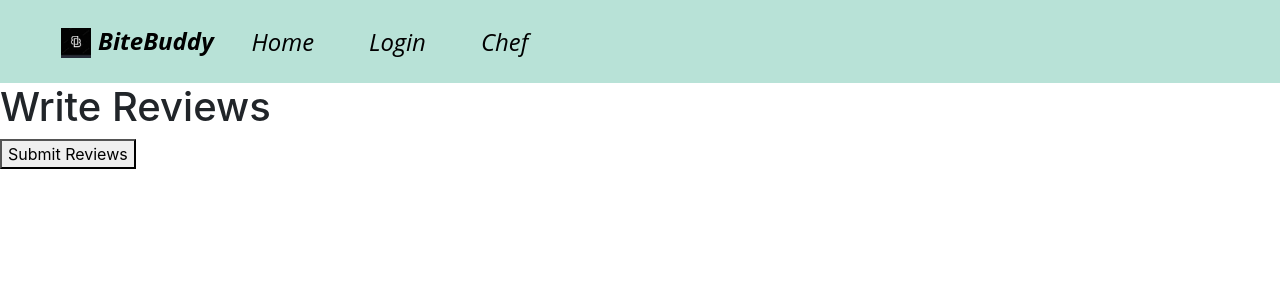
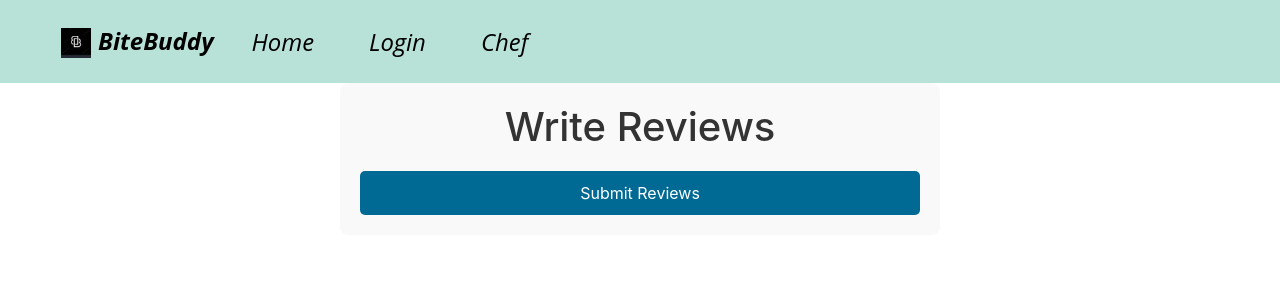
Before and after one commit to Ha1qua/BiteBuddy, a React (Create React App) app in the folder Client/bitebuddy/: page /review in a window 1280 px wide. Shown: the top 300 px of the page. Built offline with nearby package versions, Linux system fonts and the light colour scheme.

Commit message:
Review module styling

```diff
--- a/Client/bitebuddy/src/components/Review.css
+++ b/Client/bitebuddy/src/components/Review.css
@@ -1,44 +1,57 @@
-.restaurant-user-container {
-  text-align: center;
-  font-family: Arial, sans-serif;
+/* Review.css */
+.review-container {
+  padding: 20px;
+  background-color: #f9f9f9;
+  border-radius: 8px;
+  max-width: 600px;
+  margin: 0 auto;
 }
 
-.button-row {
-  display: flex;
-  justify-content: center;
-  gap: 10px;
-  margin: 20px 0;
+.review-container h1 {
+  text-align: center;
+  color: #333;
 }
 
-.table-number-input {
-  padding: 8px;
-  width: 150px;
+.review-item {
+  margin-bottom: 20px;
 }
 
-.dish-list {
-  display: flex;
-  flex-wrap: wrap;
-  gap: 15px;
-  justify-content: center;
+.review-item h3 {
+  font-size: 18px;
+  font-weight: bold;
 }
 
-.dish-item {
-  border: 1px solid #ddd;
+.review-item textarea {
+  width: 100%;
+  height: 100px;
   padding: 10px;
-  width: 200px;
+  margin-top: 10px;
+  border-radius: 5px;
+  border: 1px solid #ccc;
+  font-size: 14px;
 }
 
-.dish-image {
-  width: 100%;
-  height: auto;
+.review-item input[type="number"] {
+  width: 60px;
+  padding: 5px;
+  margin-top: 10px;
+  border-radius: 5px;
+  border: 1px solid #ccc;
 }
 
-.cart-items {
+.review-container button {
+  display: block;
+  width: 100%;
+  padding: 10px;
+  background-color: #006994;
+  color: white;
+  font-size: 16px;
+  border: none;
+  border-radius: 5px;
+  cursor: pointer;
   margin-top: 20px;
 }
 
-.review-container {
-  max-width: 500px;
-  margin: 20px auto;
-  text-align: left;
+.review-container button:hover {
+  background-color: #005678;
 }
--- a/Client/bitebuddy/src/components/Reviews.js
+++ b/Client/bitebuddy/src/components/Reviews.js
@@ -1,6 +1,7 @@
 import React, { useState } from "react";
 import { useLocation } from "react-router-dom";
 import axios from "axios";
+import "./Review.css"; // Import your regular CSS file
 
 function Review() {
   const location = useLocation();
@@ -86,7 +87,9 @@ function Review() {
           </label>
         </div>
       ))}
-      <button onClick={handleSubmit}>Submit Reviews</button>
+      <button className="review-button" onClick={handleSubmit}>
+        Submit Reviews
+      </button>
     </div>
   );
 }
```
